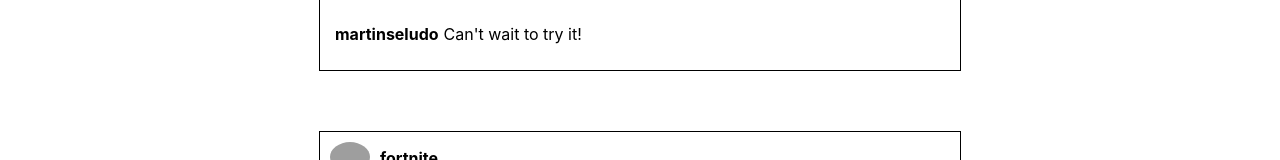
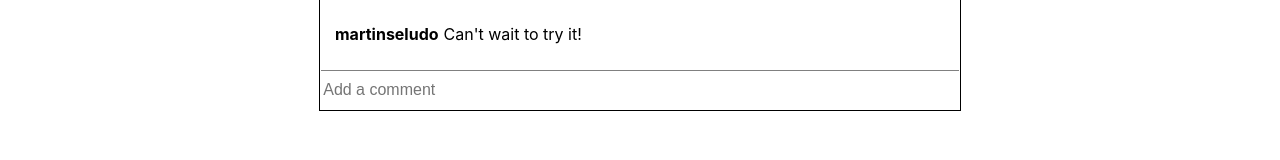
Before and after one commit to junior90rodriguez/React-Insta-Clone, a React (Create React App) app: page / in a window 1280 px wide. Shown: the part 726-886 px from the top of the page. Built offline with nearby package versions, Linux system fonts and the light colour scheme; grey boxes are pictures that could not be loaded.

Commit message:
added form and input

```diff
--- a/src/components/CommentSection.css
+++ b/src/components/CommentSection.css
@@ -34,3 +34,16 @@
 .likes p {
     margin: 10px;
 }
+
+.commentinput {
+    border: none;
+    border-top: 1px solid grey;
+    width: 99%;
+    height: 36px;
+    font-size: 1rem;
+}
+
+.commentform {
+    width: 100%;
+    height: 40px;
+}
--- a/src/components/CommentSection.js
+++ b/src/components/CommentSection.js
@@ -17,11 +17,7 @@ function CommentSection (props) {
                             <div className="comment">
                                 <p>{comment.text}</p>
                             </div>
-                   <div>
-                        <form type="text" name="addcomment" placeholder="Add a comment" />
                         </div>
-                   </div>
-
                     </>
                 )
             })}
--- a/src/components/PostContainer.js
+++ b/src/components/PostContainer.js
@@ -13,7 +13,7 @@ function PostContainer(props) {
                     <img className="thumbNail" src={props.info.thumbnailUrl} alt="logo" />
                 </div>
                 <div>
-                     <p><strong>{props.info.username}</strong></p>
+                    <p><strong>{props.info.username}</strong></p>
                 </div>
             </div>
 
@@ -22,9 +22,12 @@ function PostContainer(props) {
             </div>
 
             <div className="footer">
-            <CommentLike  likes={props.info} />
+                <CommentLike  likes={props.info} />
                 <CommentSection comments={props.info.comments} />
             </div>
+            <form className="commentform">
+                <input className="commentinput" type="text" name="addcomment" placeholder="Add a comment" />
+            </form>
         </div>
     )
 }
--- a/src/components/SearchBar.css
+++ b/src/components/SearchBar.css
@@ -36,11 +36,11 @@
     margin: 20px
 }
 
-form {
+.searchform {
     width: 33.3%
 }
 
-input {
+.searchinput {
     margin: 40px;
     font-size: 20px;
     border-radius: 5px;
--- a/src/components/SearchBar.js
+++ b/src/components/SearchBar.js
@@ -16,8 +16,8 @@ function SearchBar() {
                 <div className="dv"></div>
                 <img className='igWord' src={IgWord} alt="instagram lettering"/>
             </div>
-                <form>
-                    <input type='text' placeholder='Search' />
+                <form className="searchform">
+                    <input className ="searchinput" type='text' placeholder='Search' />
                 </form>
             <div className="icons">
                 <img className='icon' src={Compass} alt="compass" />
```
Lines whose indentation alone changed are shown as unchanged.
